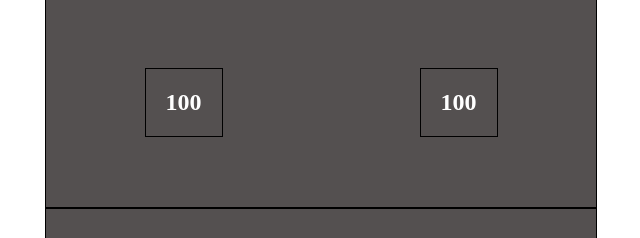
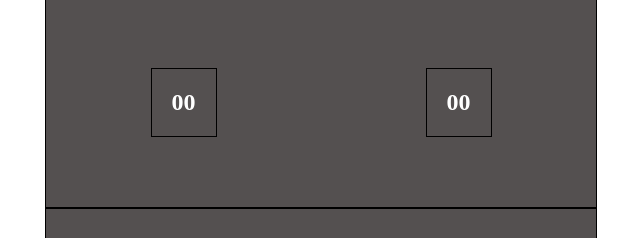
Before and after one commit to joshuaombasa/NBA-COUNTER-APP, a website built with Vite: page index.html in a window 1280 px wide. Shown: the part 135-373 px from the top of the page, 319-959 px from the left. Built offline with nearby package versions, Linux system fonts and the light colour scheme.

Commit message:
updated markup

```diff
--- a/index.html
+++ b/index.html
@@ -13,8 +13,8 @@
                 </div>
             </header>
             <div class="score-box" id="score-box">
-                <h2 class="home-score team-box-styling" id="home-score">100</h2>
-                <h2 class="away-score team-box-styling" id="away-score">100</h2>
+                <h2 class="home-score team-box-styling" id="home-score">00</h2>
+                <h2 class="away-score team-box-styling" id="away-score">00</h2>
             </div>
             <div class="score-buttons" id="score-buttons">
                 <div class="home-buttons">
```
